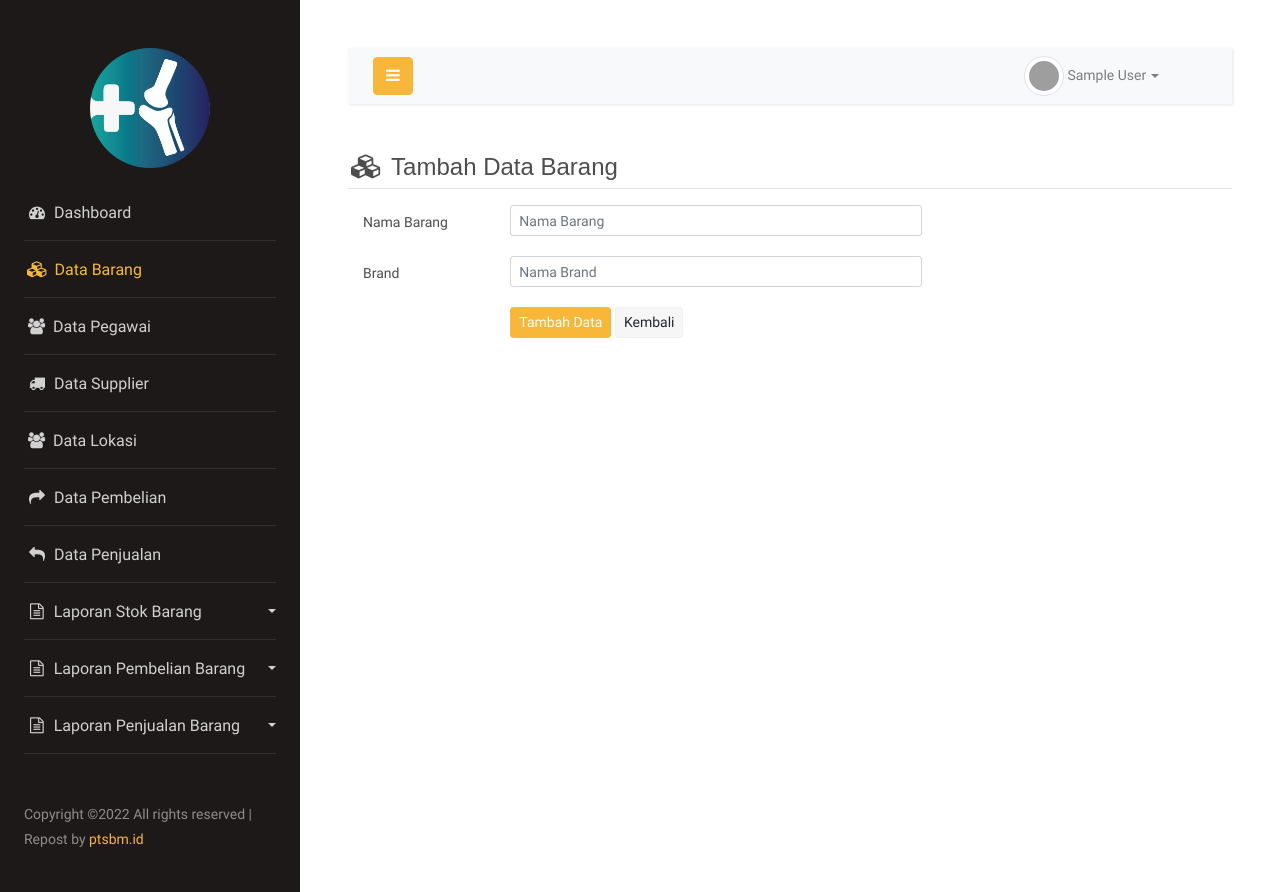
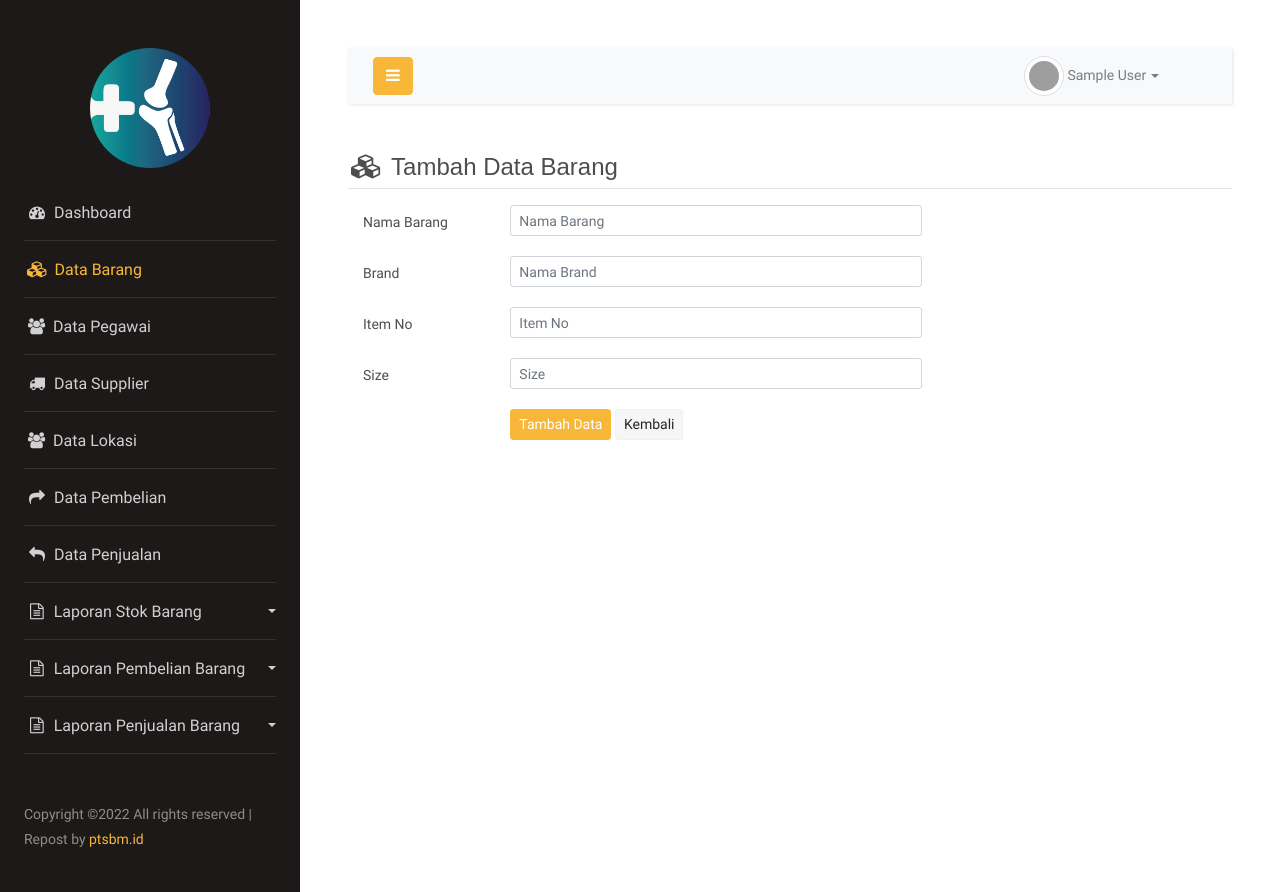
Before and after one commit to Akhdan9/stok_barang, a CodeIgniter app: page /database/tambah_barang in a window 1280 px wide. Run offline with CodeIgniter, Linux system fonts and the light colour scheme; the visitor is signed in with stand-in values (Sample User, id 1); grey boxes are pictures that could not be loaded.

Commit message:
barang oke

```diff
--- a/application/controllers/Data_barang.php
+++ b/application/controllers/Data_barang.php
@@ -61,14 +61,34 @@ class Data_barang extends CI_Controller
                 )
             );
 
+            $this->form_validation->set_rules(
+                'item_no',
+                'Item No',
+                'required|min_length[2]',
+                array(
+                    'required' => '{field} wajib diisi',
+                    'min_length' => '{field} minimal 2 karakter'
+                )
+            );
 
+            $this->form_validation->set_rules(
+                'size',
+                'Size',
+                'required|min_length[2]',
+                array(
+                    'required' => '{field} wajib diisi',
+                    'min_length' => '{field} minimal 2 karakter'
+                )
+            );
 
             //jika data sudah valid maka lakukan proses penyimpanan
             if ($this->form_validation->run() == TRUE) {
                 //masukkan data ke variable array
                 $simpan = array(
                     'nama_barang' => $this->security->xss_clean($this->input->post('nama_barang', TRUE)),
-                    'brand' => $this->security->xss_clean($this->input->post('brand', TRUE))
+                    'brand' => $this->security->xss_clean($this->input->post('brand', TRUE)),
+                    'item_no' => $this->security->xss_clean($this->input->post('item_no', TRUE)),
+                    'size' => $this->security->xss_clean($this->input->post('size', TRUE))
                 );
 
                 //simpan ke database
@@ -118,9 +138,9 @@ class Data_barang extends CI_Controller
             //cek apakah user merubah kode barang atau tidak
             $b = $barang->row();
             if ($b->kode_barang == $this->security->xss_clean($this->input->post('ID', TRUE))) {
-                $rules_kode_barang = 'required|min_length[3]|max_length[6]';
+                $rules_kode_barang = 'required|min_length[3]';
             } else {
-                $rules_kode_barang = 'required|min_length[3]|max_length[6]|is_unique[tbl_barang.kode_barang]';
+                $rules_kode_barang = 'required|min_length[3]|is_unique[tbl_barang.kode_barang]';
             }
             //set rules form validasi
             $this->form_validation->set_rules(
@@ -129,9 +149,7 @@ class Data_barang extends CI_Controller
                 $rules_kode_barang,
                 array(
                     'required' => '{field} wajib diisi',
-                    'min_length' => '{field} minimal 3 karakter',
-                    'max_length' => '{field} maksimal 6 karakter',
-                    'is_unique' => 'Kode sudah terdaftar'
+                    'min_length' => '{field} minimal 3 karakter'
                 )
             );
 
@@ -156,19 +174,26 @@ class Data_barang extends CI_Controller
                 )
             );
 
-
+            $this->form_validation->set_rules(
+                'item_no',
+                'Item No',
+                'required|min_length[2]',
+                array(
+                    'required' => '{field} wajib diisi',
+                    'min_length' => '{field} minimal 2 karakter'
+                )
+            );
 
             $this->form_validation->set_rules(
-                'status',
-                'Status',
-                "required|min_length[1]|max_length[1]|regex_match[/^[YN]+$/]",
+                'size',
+                'Size',
+                'required|min_length[2]',
                 array(
                     'required' => '{field} wajib diisi',
-                    'min_length' => '{field} hanya boleh 1 karakter',
-                    'max_length' => '{field} hanya boleh 1 karakter',
-                    'regex_match' => 'Input {field} tidak valid'
+                    'min_length' => '{field} minimal 2 karakter'
                 )
             );
+
 
             //jika validasi berhasil
             if ($this->form_validation->run() == TRUE) {
@@ -176,7 +201,8 @@ class Data_barang extends CI_Controller
                 $update = array(
                     'nama_barang' => $this->security->xss_clean($this->input->post('nama_barang', TRUE)),
                     'brand' => $this->security->xss_clean($this->input->post('brand', TRUE)),
-
+                    'item_no' => $this->security->xss_clean($this->input->post('item_no', TRUE)),
+                    'size' => $this->security->xss_clean($this->input->post('size', TRUE)),
                 );
 
                 //simpan ke database
@@ -267,6 +293,8 @@ class Data_barang extends CI_Controller
                 $row[] = $no;
                 $row[] = $i->nama_barang;
                 $row[] = $i->brand;
+                $row[] = $i->item_no;
+                $row[] = $i->size;
                 $row[] = '<a href="' . site_url('edit_barang/' . $i->kode_barang) . '" class="btn btn-warning btn-sm text-white">Edit</a>';
 
                 $data[] = $row;
@@ -307,8 +335,7 @@ class Data_barang extends CI_Controller
                 $row[] = $i->kode_barang;
                 $row[] = $i->nama_barang;
                 $row[] = $i->brand;
-                $row[] = $i->stok;
-                $row[] = '<span class="float-left">Rp.</span><span class="float-right">' . number_format($i->harga, 0, ',', '.') . ',-</span>';
+
 
                 $data[] = $row;
             }
--- a/application/models/M_barang.php
+++ b/application/models/M_barang.php
@@ -5,8 +5,8 @@ class M_barang extends CI_Model
 {
 
     var $table           = 'tbl_barang';
-    var $column_order    =  array(null, 'kode_barang', 'nama_barang', 'brand', 'stok', 'hargal', 'active', null); //set column field database untuk datatable order
-    var $column_search   =  array('kode_barang', 'nama_barang', 'brand', 'stok', 'harga', 'active'); //set column field database untuk datatable search
+    var $column_order    =  array(null, 'kode_barang', 'nama_barang', 'brand', 'item_no', 'size', null); //set column field database untuk datatable order
+    var $column_search   =  array('kode_barang', 'nama_barang', 'brand', 'item_no', 'size'); //set column field database untuk datatable search
     var $order = array('kode_barang' => 'asc'); // default order
 
     function __construct()
--- a/application/views/data_barang/form_tambah.php
+++ b/application/views/data_barang/form_tambah.php
@@ -31,6 +31,27 @@
         </div>
     </div>
 
+    <div class="form-group row">
+        <label for="brand" class="col-sm-3 col-form-label">Item No</label>
+        <div class="col-sm-9">
+            <input type="text" class="form-control form-control-sm <?= (form_error('item_no')) ? 'is-invalid' : ''; ?>" id="item_no" name="item_no" placeholder="Item No" value="<?= set_value('item_no'); ?>">
+            <div class="invalid-feedback">
+                <?= form_error('item_no', '<p class="error-message">', '</p>'); ?>
+            </div>
+        </div>
+    </div>
+
+    <div class="form-group row">
+        <label for="brand" class="col-sm-3 col-form-label">Size</label>
+        <div class="col-sm-9">
+            <input type="text" class="form-control form-control-sm <?= (form_error('size')) ? 'is-invalid' : ''; ?>" id="size" name="size" placeholder="Size" value="<?= set_value('size'); ?>">
+            <div class="invalid-feedback">
+                <?= form_error('size', '<p class="error-message">', '</p>'); ?>
+            </div>
+        </div>
+    </div>
+
+
 
 
     <div class="form-group row">
--- a/application/views/data_barang/index.php
+++ b/application/views/data_barang/index.php
@@ -31,6 +31,8 @@ if ($this->session->flashdata('error')) {
                 <th scope="col">#</th>
                 <th scope="col">Nama Barang</th>
                 <th scope="col">Brand</th>
+                <th scope="col">Item No</th>
+                <th scope="col">Size</th>
                 <th scope="col">Aksi</th>
             </tr>
         </thead>
```
Also changed, not shown: application/views/data_barang/form_edit.php (+18 -17 lines).
